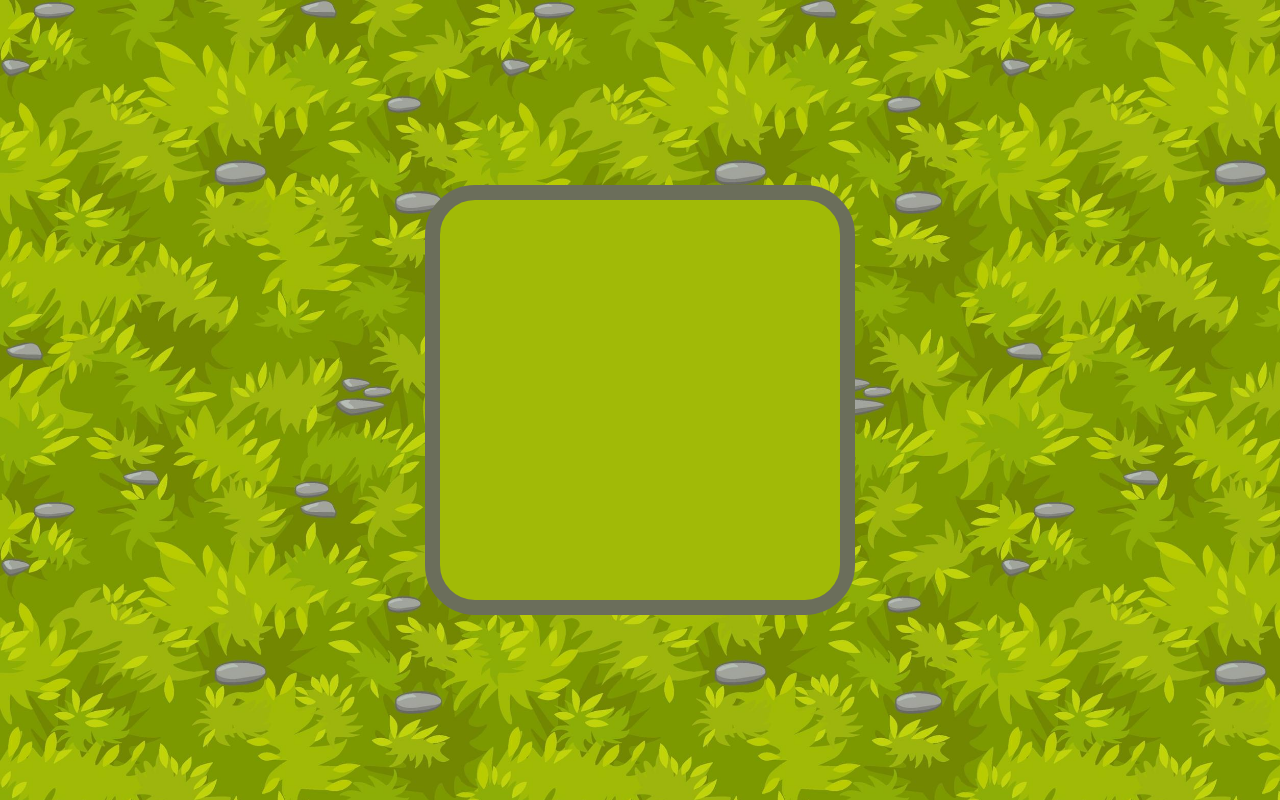
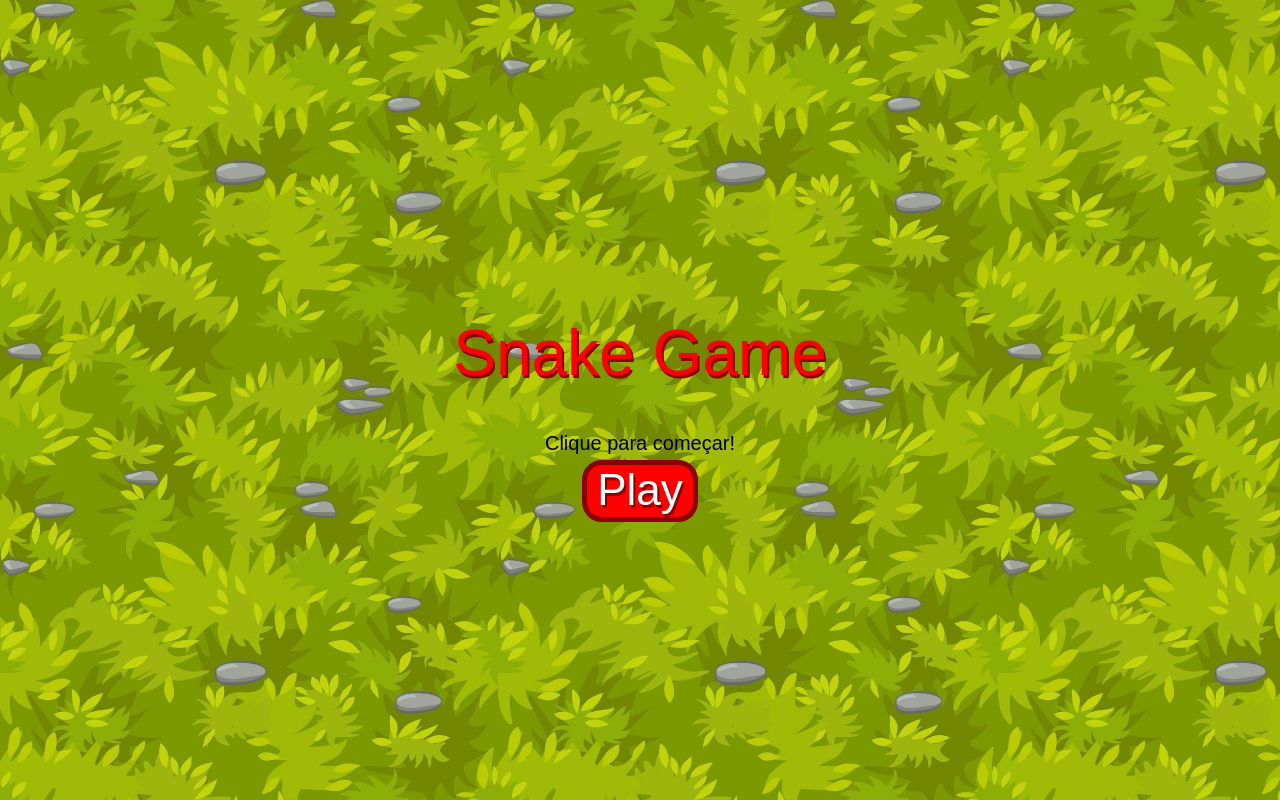
Before and after one commit to MayssonFerro/snake_game, a plain HTML site: page templates/index.html in a window 1280 px wide. Drawn offline with Linux system fonts and the light colour scheme; a web font is replaced by a local one.

Commit message:
app e tela inicial adicionada

```diff
--- a/static/css/style.css
+++ b/static/css/style.css
@@ -1,3 +1,10 @@
+@import url('https://fonts.googleapis.com/css2?family=Jersey+15&display=swap');
+* {
+  font-family: "Jersey 15", sans-serif;
+  font-weight: 400;
+  font-style: normal;
+}
+
 body {
     display: flex;
     align-items: center;
@@ -10,18 +17,53 @@ body {
 }
 
 #game-screen{
-    border: 15px solid #6b6e5b;
+    border: 15px solid #3a4401;
     border-radius: 50px;
     display: grid;
     grid-template-columns: repeat(20, 20px);
     grid-template-rows: repeat(20, 20px);
     margin: 5px;
-    background: #a1ba07;
+    background: #b3ca19;
+}
+
+#starting-card{
+  margin: 5px;
+  display: flex;
+  flex-direction: column;
+  justify-content: center;
+  align-items: center;
+  height: auto;
+}
+
+#starting-card h1{
+  color: red;
+  font-size: 64px;
+  text-shadow: 2px 3px darkred;
+}
+
+.title {
+  height: 80px;
+}
+
+#starting-card label{
+  font-size: 20px;
+}
+
+#start-bt{
+  text-decoration: none;
+  color: white;
+  text-shadow: 2px 3px darkred;
+  border: 5px solid darkred;
+  border-radius: 20px;
+  background-color: red;
+  font-size: 44px;
+  margin: 5px;
+  padding: 0px 10px 2px 10px;
 }
 
 .snake {
-    background-color: rgb(20, 146, 230);
-    border: 2px solid blue ;
+    background-color: rgb(43, 155, 192);
+    border: 2px solid blue;
   }
 
   .food {
--- a/templates/index.html
+++ b/templates/index.html
@@ -5,13 +5,12 @@
     <meta name="viewport" content="width=device-width, initial-scale=1.0">
     <title>Snake Game</title>
     <link rel="stylesheet" href="../static/css/style.css">
-    <script src="../static/js/script.js" defer></script>
 </head>
 <body>
-    <div>
-        <div id="game-screen">
-
-        </div>
+    <div id="starting-card">
+        <h1>Snake Game</h1>
+        <label for="start">Clique para começar!</label>
+        <a href="game" id="start-bt">Play</a>
     </div>
 </body>
 </html>
```
Also changed, not shown: templates/game.html (added, +25 -0 lines), 1 other file.
